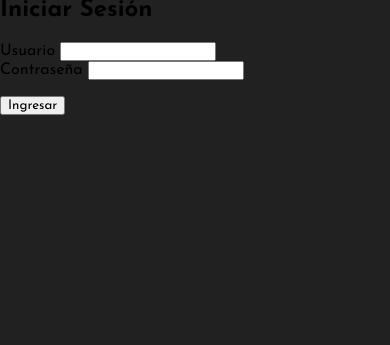
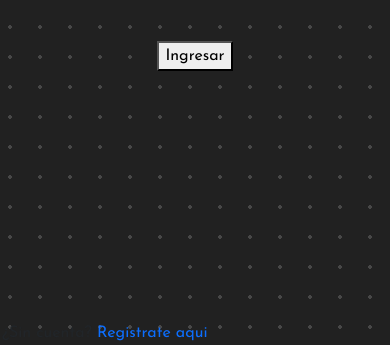
Before and after one commit to DavidMojica/ArepasStore, a PHP site: page /templates/login.php in a window 390 px wide. Shown: the part 523-868 px from the top of the page. Before the commit the page ends 844 px from the top, so only its background shows below. Run offline with PHP 8.4, Linux system fonts and the light colour scheme.

Commit message:
23/11/23 IV log Done

```diff
--- /dev/null
+++ b/static/js/essentials.js
@@ -0,0 +1,27 @@
+function mandar_al_servidor(user, pass, node){
+    $.ajax({
+        url: '../scriptsPHP/login.php',
+        type: 'POST',
+        data:{
+            user: user,
+            pass: pass,
+            node: node
+        },
+        success: function(response){
+            let jsonString = JSON.stringify(response);
+            let data       = JSON.parse(jsonString);
+            if(data.success){
+                window.location.href = "../templates/admin.php";
+            }
+            else{
+                msg.textContent = data.mensaje;
+            }
+        },error: function(jqXHR, textStatus, errorThrown){
+            // Error en la solicitud AJAX
+            console.log('Error en la solicitud');
+            console.log(jqXHR);
+            console.log(textStatus);
+            console.log(errorThrown);
+        }
+    });
+};
--- a/static/js/login.js
+++ b/static/js/login.js
@@ -3,42 +3,38 @@
 const l_card = document.getElementById('l_card');
 const first_content = document.getElementById('first-content');
 const second_content = document.getElementById('second-content');
-const login_form = document.getElementById('login_form');
-const register_form = document.getElementById('register_form');
-const i_username = document.getElementById('i_username');
-const i_password = document.getElementById('i_password');
+const login_form = document.getElementById('loginForm');
+const i_username = document.getElementById('user');
+const i_password = document.getElementById('pass');
 const msg  = document.getElementById('msg');
 const msg_r  = document.getElementById('msg_r');
-const r_username = document.getElementById('r_username');
-const r_password1 = document.getElementById('r_password1');
-const r_password2 = document.getElementById('r_password2');
+// const register_form = document.getElementById('register_form');
 
+// register_form.addEventListener('submit', function(e){
+//     e.preventDefault();
 
-register_form.addEventListener('submit', function(e){
-    e.preventDefault();
+//     const user_text = r_username.value.trim();
+//     const pass_text = r_password1.value.trim();
+//     const pass2_text = r_password2.value.trim();
+//     let error = "";
+//     let ban = true;
 
-    const user_text = r_username.value.trim();
-    const pass_text = r_password1.value.trim();
-    const pass2_text = r_password2.value.trim();
-    let error = "";
-    let ban = true;
+//     if (user_text === "" || pass_text === "" || pass2_text === "") {
+//         error += "Algún dato está vacío";
+//         ban = false;
+//     }
 
-    if (user_text === "" || pass_text === "" || pass2_text === "") {
-        error += "Algún dato está vacío";
-        ban = false;
-    }
-
-    if(pass_text !== pass2_text){
-        error += "Las contraseñas no coinciden";
-        ban = false;
-    }
-    if (ban) {
-        mandar_al_servidor(user_text, pass_text, 2);
-    }
-    else {
-        msg.textContent = error;
-    }
-});
+//     if(pass_text !== pass2_text){
+//         error += "Las contraseñas no coinciden";
+//         ban = false;
+//     }
+//     if (ban) {
+//         mandar_al_servidor(user_text, pass_text, 2);
+//     }
+//     else {
+//         msg.textContent = error;
+//     }
+// });
 
 
 login_form.addEventListener('submit', function(e){
@@ -62,62 +58,36 @@
     }
 });
 
-function mandar_al_servidor(user, pass, node){
-    $.ajax({
-        url: '../scriptsPHP/login.php',
-        type: 'POST',
-        data:{
-            user: user,
-            pass: pass,
-            node: node
-        },
-        success: function(response){
-            let jsonString = JSON.stringify(response);
-            let data       = JSON.parse(jsonString);
-            if(data.success){
-                window.location.href = "../templates/admin.php";
-            }
-            else{
-                msg.textContent = data.mensaje;
-            }
-        },error: function(jqXHR, textStatus, errorThrown){
-            // Error en la solicitud AJAX
-            console.log('Error en la solicitud');
-            console.log(jqXHR);
-            console.log(textStatus);
-            console.log(errorThrown);
-        }
-    });
-};
-
-b_change.addEventListener('click', function(){
-    l_card.style.borderRadius = "15px";
-    l_card.style.cursor = "pointer";
-    l_card.style.transform = "scale(1.2)";
-    l_card.style.boxShadow = "0px 0px 10px 5px  rgba(0, 0, 0, 0.705)";
 
 
-    first_content.style.height = "0px";
-    first_content.style.opacity = "0";
-
-    second_content.style.opacity = "1";
-    second_content.style.height = "100%";
-    second_content.style.transform = "rotate(0deg)";
-    second_content.style.fontSize = "1.8rem";
-});
+// b_change.addEventListener('click', function(){
+//     l_card.style.borderRadius = "15px";
+//     l_card.style.cursor = "pointer";
+//     l_card.style.transform = "scale(1.2)";
+//     l_card.style.boxShadow = "0px 0px 10px 5px  rgba(0, 0, 0, 0.705)";
 
 
-a_change.addEventListener('click', function(){
-    l_card.style.borderRadius = ""; // Revertir a valor predeterminado
-    l_card.style.cursor = "";
-    l_card.style.transform = "";
-    l_card.style.boxShadow = "";
+//     first_content.style.height = "0px";
+//     first_content.style.opacity = "0";
 
-    first_content.style.height = "";
-    first_content.style.opacity = "";
+//     second_content.style.opacity = "1";
+//     second_content.style.height = "100%";
+//     second_content.style.transform = "rotate(0deg)";
+//     second_content.style.fontSize = "1.8rem";
+// });
 
-    second_content.style.opacity = "";
-    second_content.style.height = "";
-    second_content.style.transform = "";
-    second_content.style.fontSize = "";
-});
+
+// a_change.addEventListener('click', function(){
+//     l_card.style.borderRadius = ""; // Revertir a valor predeterminado
+//     l_card.style.cursor = "";
+//     l_card.style.transform = "";
+//     l_card.style.boxShadow = "";
+
+//     first_content.style.height = "";
+//     first_content.style.opacity = "";
+
+//     second_content.style.opacity = "";
+//     second_content.style.height = "";
+//     second_content.style.transform = "";
+//     second_content.style.fontSize = "";
+// });
--- a/templates/login.php
+++ b/templates/login.php
@@ -3,6 +3,9 @@
 <head>
     <meta charset="UTF-8">
     <meta name="viewport" content="width=device-width, initial-scale=1.0">
+     <!-- Bootstrap -->
+     <link rel="stylesheet" href="https://cdn.jsdelivr.net/npm/bootstrap@5.3.2/dist/css/bootstrap.min.css">
+    <script src="https://cdn.jsdelivr.net/npm/bootstrap@5.3.2/dist/js/bootstrap.bundle.min.js"></script>
     <!-- JQUERY -->
     <script src="https://code.jquery.com/jquery-3.6.0.min.js"></script>
     <!-- Custom css -->
@@ -12,16 +15,17 @@
     <link rel="stylesheet" href="../static/css/bg-dotted.css">
     <link rel="stylesheet" href="../static/css/in-focus.css">
     <link rel="stylesheet" href="../static/css/btn_type_A.css">
-    <link rel="stylesheet" href="../static/css/form_slashing.cs">
+    <link rel="stylesheet" href="../static/css/form_slashing.css">
 
+    <script src="../static/js/essentials.js" defer></script>
     <script src="../static/js/login.js" defer></script>
     <title>Sabor Caro | Login</title>
 </head>
-<body class="bg_dotted">
+<body class="bg-dotted">
 <nav class="navbar navbar-expand-lg">
         <div class="container">
             <a class="navbar-brand" href="../index.php">
-                <img src="https://www.mintransporte.gov.co/info/mintransporte/media/pubInt/thumbs/thpub_700x400_10745.jpg" class="logo" alt="Gobernacion Antioquia">
+                <img src="../extras/logos/logo.png" class="logo" alt="Gobernacion Antioquia">
             </a>
             <button class="navbar-toggler" type="button" data-bs-toggle="collapse" data-bs-target="#navbarNav" aria-controls="navbarNav" aria-expanded="false" aria-label="Toggle navigation">
                 <span class="navbar-toggler-icon"></span>
@@ -41,15 +45,12 @@
         </div>
     </nav>
 
-
     <main>
         <div class="form-container">
             <form action="" class="form" method="POST" id="loginForm">
                 <a class="navbar-brand logo_form" href="../index.php">
-                <img src="https://www.mintransporte.gov.co/info/mintransporte/media/pubInt/thumbs/thpub_700x400_10745.jpg" class="ans_logo" alt="Gobernacion Antioquia">
+                    <img src="../extras/logos/logo.png" class="ans_logo" alt="logo">
                 </a>
-
-
                 <h2>Iniciar Sesión</h2>
                 <div class="form-group">
                     <label for="user">Usuario</label>
@@ -60,8 +61,9 @@
                     <input type="password" name="pass" id="pass">
                 </div>
                 <p id="msg"></p>
-                <button class="form-submit-btn">Ingresar</button>
+                <button class="form-submit-btn" type="submit">Ingresar</button>
             </form>
+            <p>¿Sin cuenta? <a href="register.php" class="no-deco"><b></b>Registrate aqui</a></p>
         </div>
     </main>
 
--- a/templates/self-css/general.css
+++ b/templates/self-css/general.css
@@ -50,3 +50,7 @@
     position: absolute;
     z-index: -1;
 }
+
+.no-deco{
+    text-decoration: none;
+}
--- a/templates/self-css/login.css
+++ b/templates/self-css/login.css
@@ -1,25 +1,46 @@
-body{
-    background-color: #212121;
-    overflow: hidden;
+.logo_form{
+    display: none;
 }
-.griddly{
-    height: 80vh;
+main{
     display: grid;
     place-items: center;
+    height: 85.7vh;
+}
+#loginForm{
+    height: 45vh;
+    display: grid;
+    grid-template-columns: 1fr;
+    grid-template-rows:.001fr 1.8fr 0.9fr 0.9fr 0.8fr 1.6fr;
+    gap: 0px 0px;
+    place-items: center;
+}
+.logo{
+    width: 150px;
+    border-radius: 1em 2em;
 }
 
-.logo{
-    width: 190px;
-    border-radius: 2em 1em;
+@media (max-width: 768px) {
+    .navbar{
+        display: none;
+    }
+
+    .form-container{
+        height: 100vh;
+        width: 99vw;
+    }
+    #loginForm{
+        grid-template-columns: 1fr;
+        grid-template-rows: 1.9fr 0.9fr 0.8fr 0.7fr 1fr 1.7fr;
+        gap: 0px 0px;
+        height: 100%;
+
+    }
+    .form-container .form-group {
+        display: flex;
+        flex-direction: column;
+        gap: 2px;
+        width: 80%;
+      }
+
+
 }
-
-#login_form{
-    display: grid;
-    gap: 5px;
-    place-items: center;
-}
-
-#b_change{
-    cursor: pointer;
-    z-index: 10;
-}
```
Also changed, not shown: static/js/register.js (added), templates/register.php (added).
